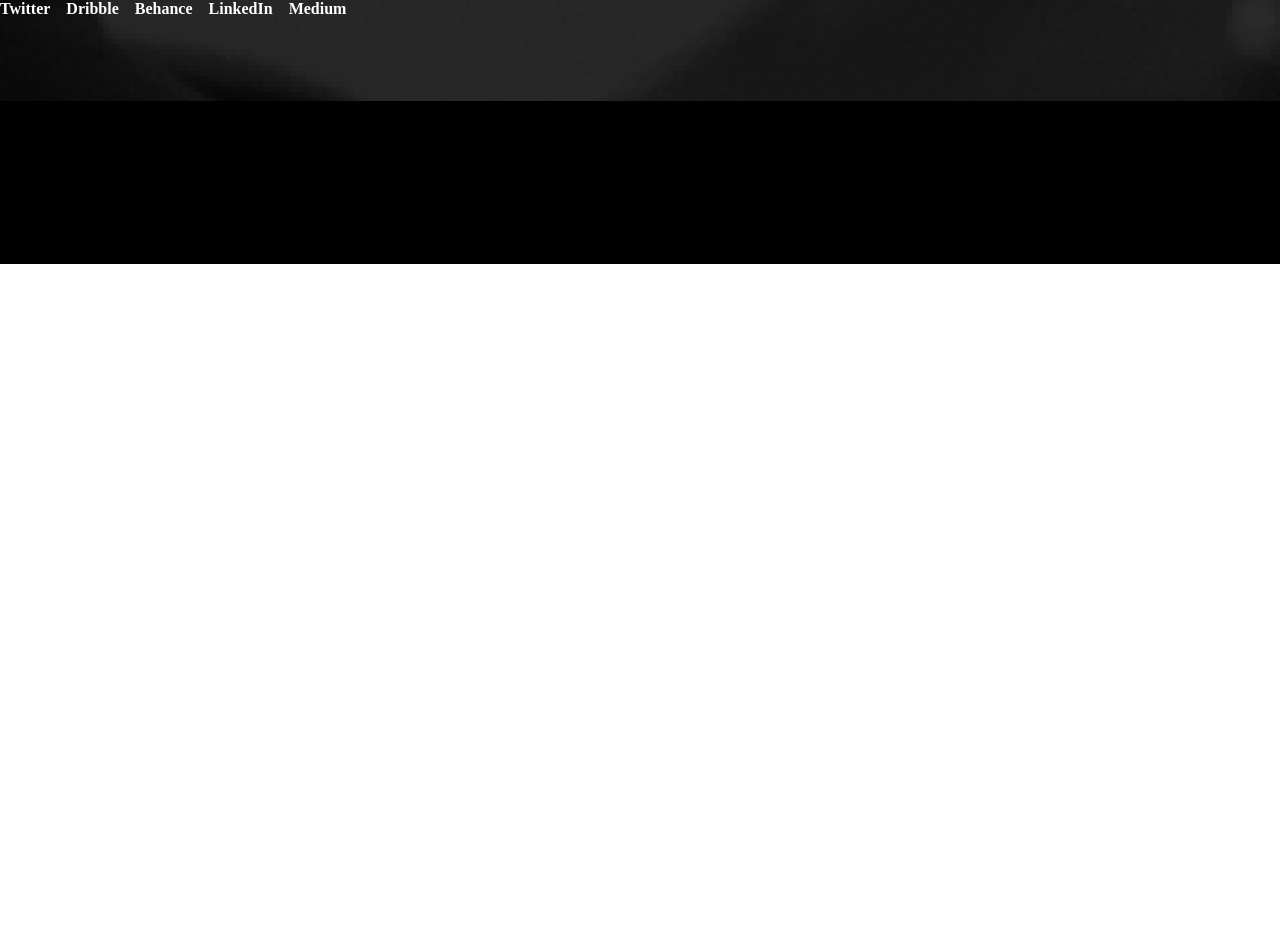
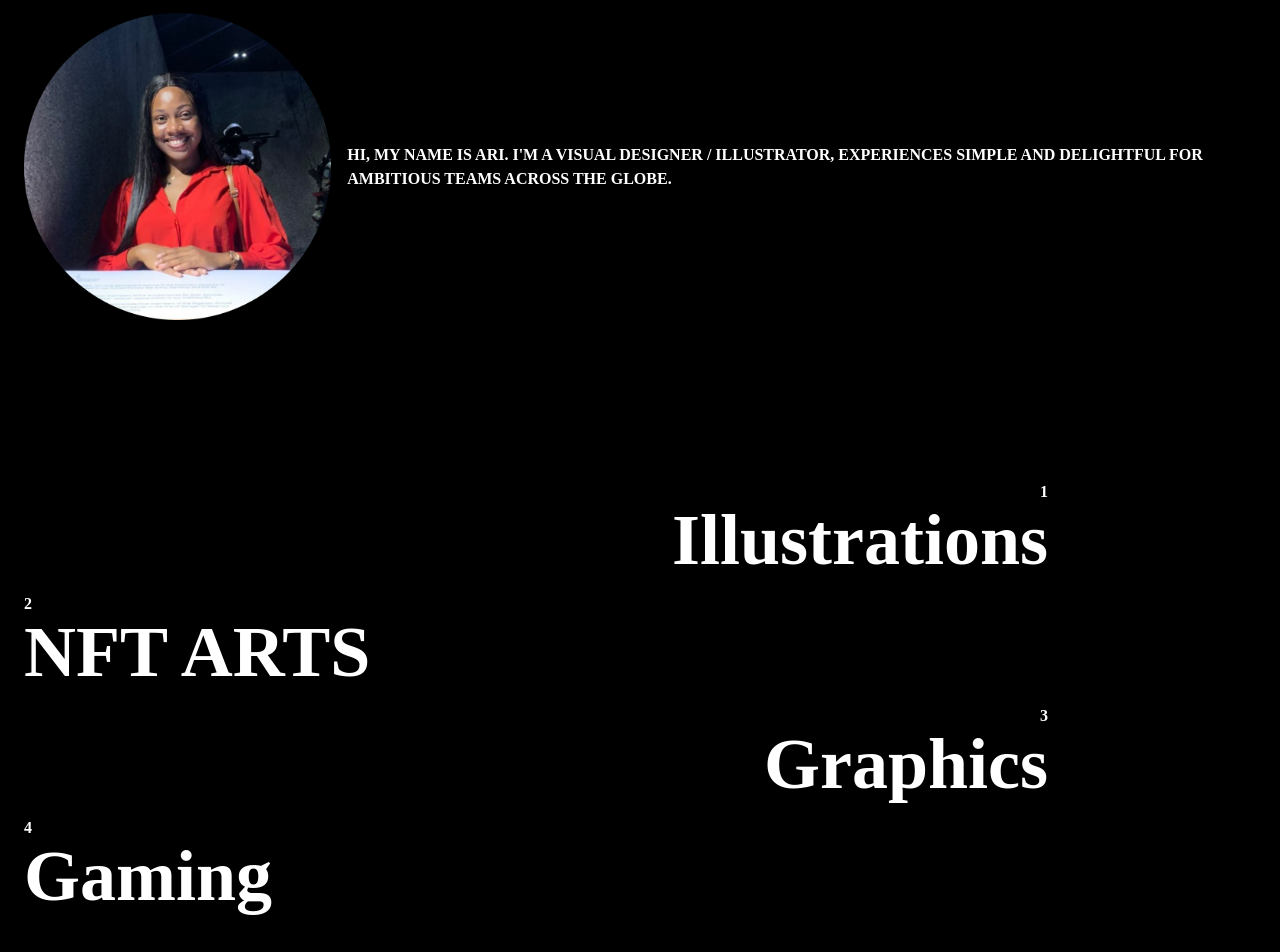
Before and after one commit to Phosah/ari, a React (Vite) app: page / in a window 1280 px wide. Shown: the part 536-1488 px from the top of the page. Before the commit the page ends 800 px from the top, so only its background shows below. Built offline with nearby package versions, Linux system fonts and the light colour scheme.

Commit message:
Creation of home page

```diff
--- /dev/null
+++ b/src/components/Home.jsx
@@ -0,0 +1,34 @@
+import React from "react";
+import ari from "../assets/ari.png";
+
+export default function Home () {
+    return (
+        <main className="max-w-7xl mx-auto px-6">
+            <div className="py-20">
+                <h1 className="text-7xl">Visual Designer and Art Director Creating Delightful Experieces</h1>
+            </div>
+            <div className="flex items-center space-x-4 py-20">
+                <div><img src={ari} alt="Ari photo" /></div>
+                <p>HI, MY NAME IS ARI. I'M A VISUAL DESIGNER / ILLUSTRATOR, EXPERIENCES SIMPLE AND DELIGHTFUL FOR AMBITIOUS TEAMS ACROSS THE GLOBE.</p>
+            </div>
+            <div className="max-w-5xl py-20">
+                <div className=" text-right">
+                    <h4>1</h4>
+                    <h2 className="mb-4 text-7xl">Illustrations</h2>
+                </div>
+                <div>
+                    <h4>2</h4>
+                    <h2 className="mb-4 text-7xl">NFT ARTS</h2>
+                </div>
+                <div className="text-right">
+                    <h4>3</h4>
+                    <h2 className="mb-4 text-7xl">Graphics</h2>
+                </div>
+                <div>
+                    <h4>4</h4>
+                    <h2 className="mb-4 text-7xl">Gaming</h2>
+                </div>
+            </div>
+        </main>
+    )
+}
--- a/src/components/Main.jsx
+++ b/src/components/Main.jsx
@@ -1,5 +1,6 @@
 import React from 'react'
 import {Routes, Route, Link} from 'react-router-dom'
+import Home from './Home'
 import Rafiki from './Rafiki'
 import About from './About'
 import Menu from './Menu'
@@ -9,6 +10,7 @@ function Main() {
   return (
     <div>
       <Routes>
+        <Route path="/" element={<Home />} />
         <Route path="/projects" element={<Projects />} />
         <Route path="/rafiki" element={<Rafiki />} />
         <Route path="/about" element={<About />} />
--- a/src/components/Rafiki.jsx
+++ b/src/components/Rafiki.jsx
@@ -5,6 +5,7 @@ import design1 from "../assets/design1.png";
 import design2 from "../assets/design2.png";
 import design3 from "../assets/design3.png";
 import design4 from "../assets/design4.png";
+import design5 from "../assets/design5.png";
 
 const Rafiki = () => {
     return (
@@ -64,6 +65,13 @@ const Rafiki = () => {
                     <div><img src={design4} alt="Final design" /></div>
                 </div>
             </div>
+            <div className="flex justify-between py-20">
+                <div>
+                    <h3 className="mb-3">Watch Design Process</h3>
+                    <p>you can take a look at how i came about the designs if you would love to get inspired</p>
+                </div>
+                <div><img src={design5} alt="Design" /></div>
+            </div>
         </main>
     )
 }
```
Also changed, not shown: src/assets/ari.png (renamed from src/assets/Ellipse 808.png), src/assets/design5.png (added).
